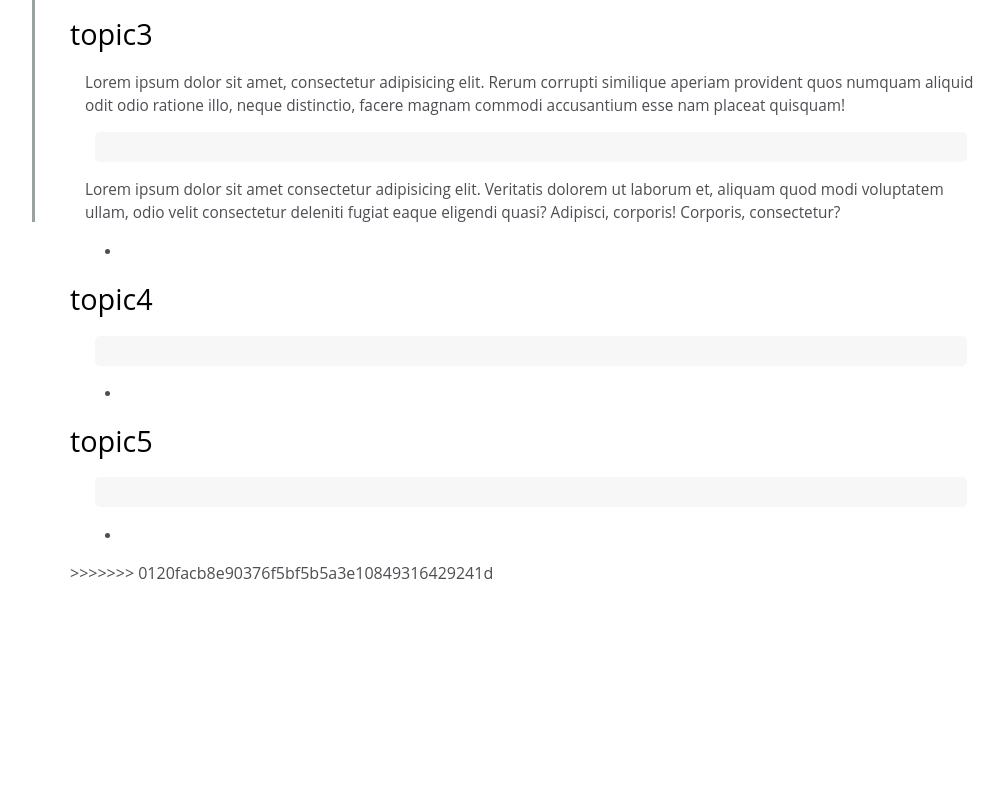
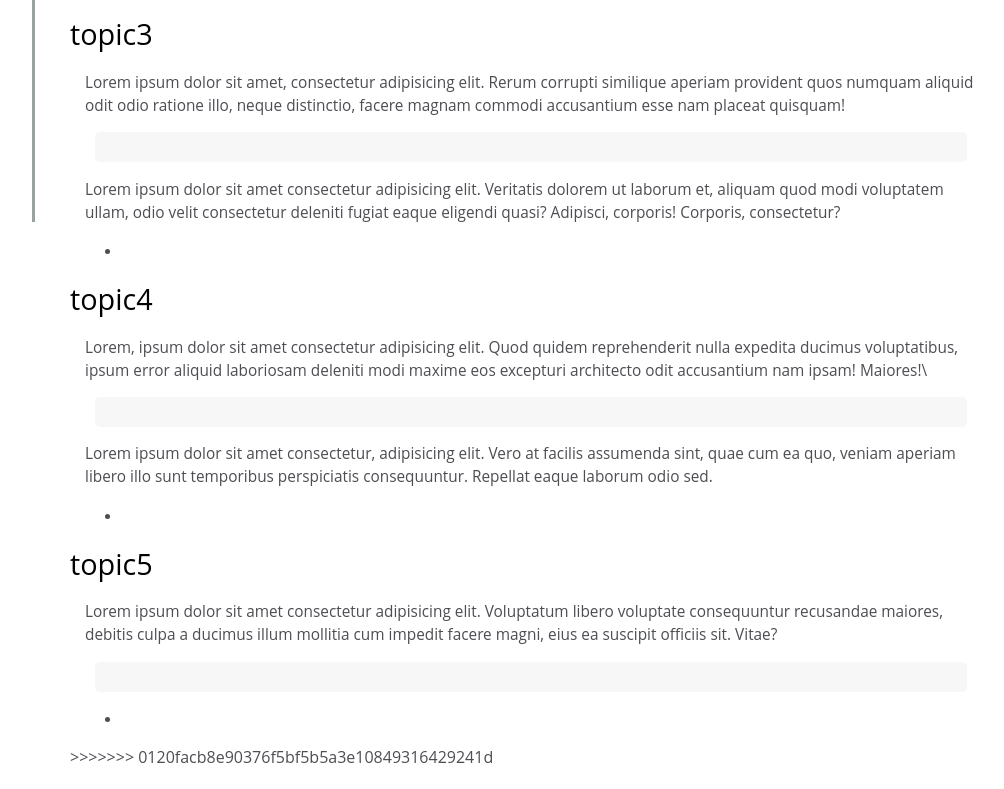
Before and after one commit to vikipretium/Microverse_project, a plain HTML site: page index.html in a window 1280 px wide. Shown: the part 578-1367 px from the top of the page, without its empty margins (268-1272 px from the left). Before the commit the page ends 1183 px from the top, so only its background shows below. Drawn offline with Linux system fonts and the light colour scheme.

Commit message:
Sidebranch test2

```diff
--- a/index.html
+++ b/index.html
@@ -56,15 +56,15 @@
         <section class="main-section" id = "topic4">
             <header>topic4</header>
             <article>
-             <p></p>
+             <p>Lorem, ipsum dolor sit amet consectetur adipisicing elit. Quod quidem reprehenderit nulla expedita ducimus voluptatibus, ipsum error aliquid laboriosam deleniti modi maxime eos excepturi architecto odit accusantium nam ipsam! Maiores!\</p>
             <code></code>
-            <p></p>
+            <p>Lorem ipsum dolor sit amet consectetur, adipisicing elit. Vero at facilis assumenda sint, quae cum ea quo, veniam aperiam libero illo sunt temporibus perspiciatis consequuntur. Repellat eaque laborum odio sed.</p>
             <li></li>
             </section>
         <section class="main-section" id = "topic5">
             <header>topic5</header>
             <article>
-             <p></p>
+             <p>Lorem ipsum dolor sit amet consectetur adipisicing elit. Voluptatum libero voluptate consequuntur recusandae maiores, debitis culpa a ducimus illum mollitia cum impedit facere magni, eius ea suscipit officiis sit. Vitae?</p>
             <code></code>
             <p></p>
             <li></li>
```
